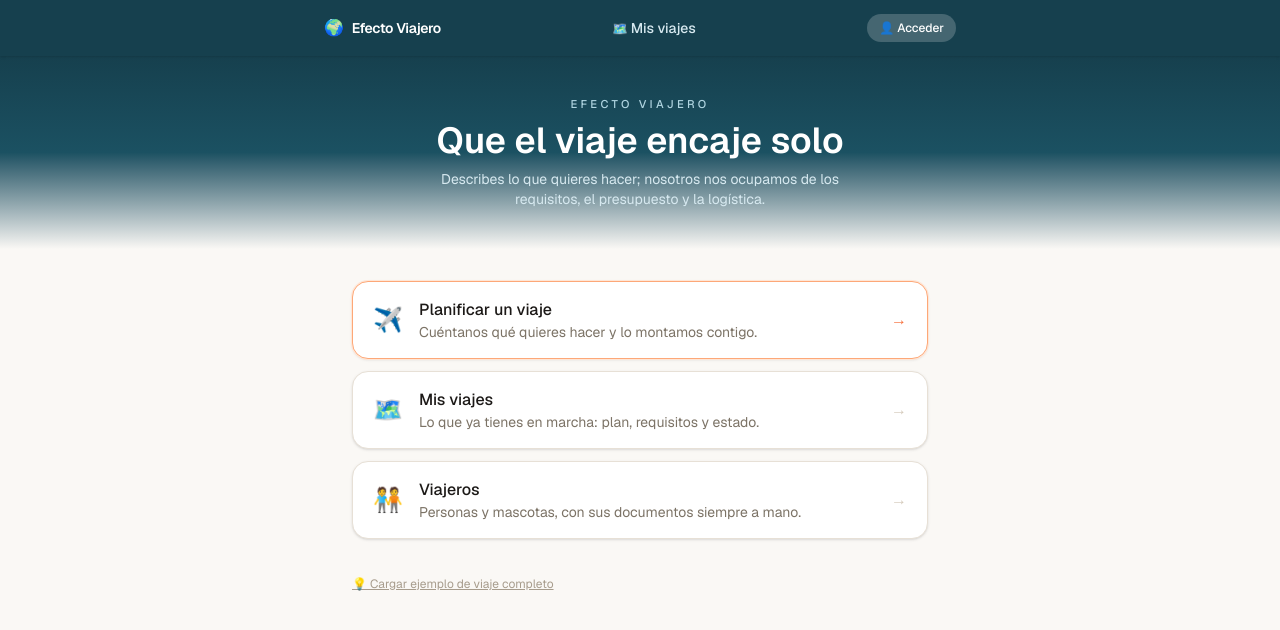
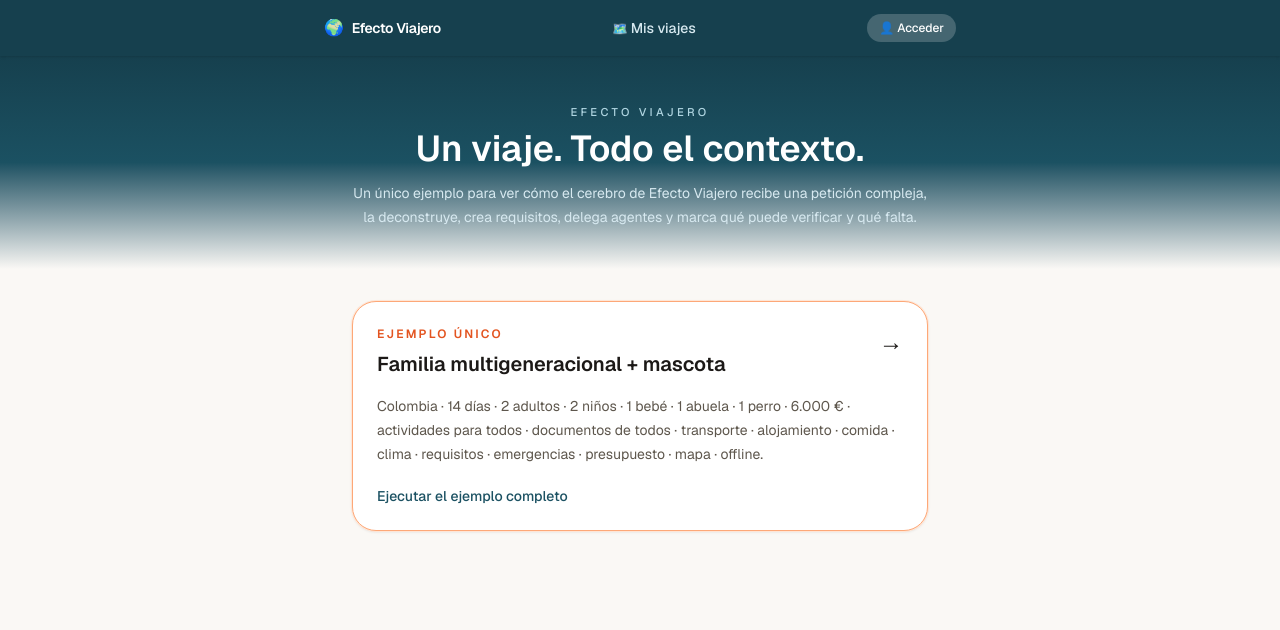
Before and after one commit to intamar94/Efecto-Viajero, a Next.js app: page / in a window 1280 px wide. Shown: the top 630 px of the page. Built offline with nearby package versions, Linux system fonts and the light colour scheme; no server answers.

Commit message:
feat: make complete family demo the sole visible web example

```diff
--- a/src/app/page.tsx
+++ b/src/app/page.tsx
@@ -1,72 +1,29 @@
 import Link from "next/link";
-
-const OPCIONES = [
-  {
-    href: "/planificar",
-    icono: "✈️",
-    titulo: "Planificar un viaje",
-    descripcion: "Cuéntanos qué quieres hacer y lo montamos contigo.",
-    destacado: true,
-  },
-  {
-    href: "/viajes",
-    icono: "🗺️",
-    titulo: "Mis viajes",
-    descripcion: "Lo que ya tienes en marcha: plan, requisitos y estado.",
-    destacado: false,
-  },
-  {
-    href: "/viajeros",
-    icono: "🧑‍🤝‍🧑",
-    titulo: "Viajeros",
-    descripcion: "Personas y mascotas, con sus documentos siempre a mano.",
-    destacado: false,
-  },
-];
 
 export default function Home() {
   return (
     <main className="flex-1 px-5 pb-16">
-      {/* La portada tenía casi toda la pantalla vacía antes de la primera
-          opción. Ahora el degradado cálido arranca pegado a la cabecera y
-          la acción principal queda visible sin hacer scroll. */}
-      <section className="-mx-5 mb-8 bg-gradient-to-b from-marino-800 via-marino-700 to-neutral-50 px-5 pb-10 pt-10 text-center">
+      <section className="-mx-5 mb-8 bg-gradient-to-b from-marino-800 via-marino-700 to-neutral-50 px-5 pb-10 pt-12 text-center">
         <p className="mb-2 text-[0.7rem] font-medium tracking-[0.3em] text-marino-200">EFECTO VIAJERO</p>
-        <h1 className="mb-2 text-3xl font-semibold text-white sm:text-4xl">Que el viaje encaje solo</h1>
-        <p className="mx-auto max-w-md text-sm text-marino-100">
-          Describes lo que quieres hacer; nosotros nos ocupamos de los requisitos, el presupuesto y la logística.
+        <h1 className="mb-3 text-3xl font-semibold text-white sm:text-4xl">Un viaje. Todo el contexto.</h1>
+        <p className="mx-auto max-w-xl text-sm leading-6 text-marino-100">
+          Un único ejemplo para ver cómo el cerebro de Efecto Viajero recibe una petición compleja, la deconstruye, crea requisitos, delega agentes y marca qué puede verificar y qué falta.
         </p>
       </section>
 
-      <div className="mx-auto grid w-full max-w-xl gap-3">
-        {OPCIONES.map((op) => (
-          <Link
-            key={op.href}
-            href={op.href}
-            className={`group flex items-center gap-4 rounded-2xl border bg-white px-5 py-4 text-left transition hover:-translate-y-0.5 hover:shadow-md ${
-              op.destacado ? "border-coral-300 shadow-sm ring-1 ring-coral-100" : "border-neutral-200 shadow-sm"
-            }`}
-          >
-            <span className="text-2xl">{op.icono}</span>
-            <span className="flex-1">
-              <span className="block font-medium text-neutral-900">{op.titulo}</span>
-              <span className="block text-sm text-neutral-500">{op.descripcion}</span>
-            </span>
-            <span
-              className={`transition group-hover:translate-x-1 ${op.destacado ? "text-coral-500" : "text-neutral-300 group-hover:text-neutral-600"}`}
-            >
-              →
-            </span>
-          </Link>
-        ))}
-      </div>
-
-      <div className="mx-auto mt-8 max-w-xl">
-        <Link
-          href="/ejemplo"
-          className="text-xs text-neutral-400 hover:text-neutral-600 underline"
-        >
-          💡 Cargar ejemplo de viaje completo
+      <div className="mx-auto max-w-xl">
+        <Link href="/ejemplo" className="group block rounded-3xl border border-coral-300 bg-white p-6 text-left shadow-sm ring-1 ring-coral-100 transition hover:-translate-y-0.5 hover:shadow-lg">
+          <div className="mb-4 flex items-start justify-between gap-4">
+            <div>
+              <p className="text-xs font-semibold uppercase tracking-[0.18em] text-coral-600">Ejemplo único</p>
+              <h2 className="mt-2 text-xl font-semibold text-neutral-900">Familia multigeneracional + mascota</h2>
+            </div>
+            <span className="text-2xl" aria-hidden="true">→</span>
+          </div>
+          <p className="text-sm leading-6 text-neutral-600">
+            Colombia · 14 días · 2 adultos · 2 niños · 1 bebé · 1 abuela · 1 perro · 6.000 € · actividades para todos · documentos de todos · transporte · alojamiento · comida · clima · requisitos · emergencias · presupuesto · mapa · offline.
+          </p>
+          <p className="mt-5 text-sm font-medium text-marino-700">Ejecutar el ejemplo completo</p>
         </Link>
       </div>
     </main>
```
